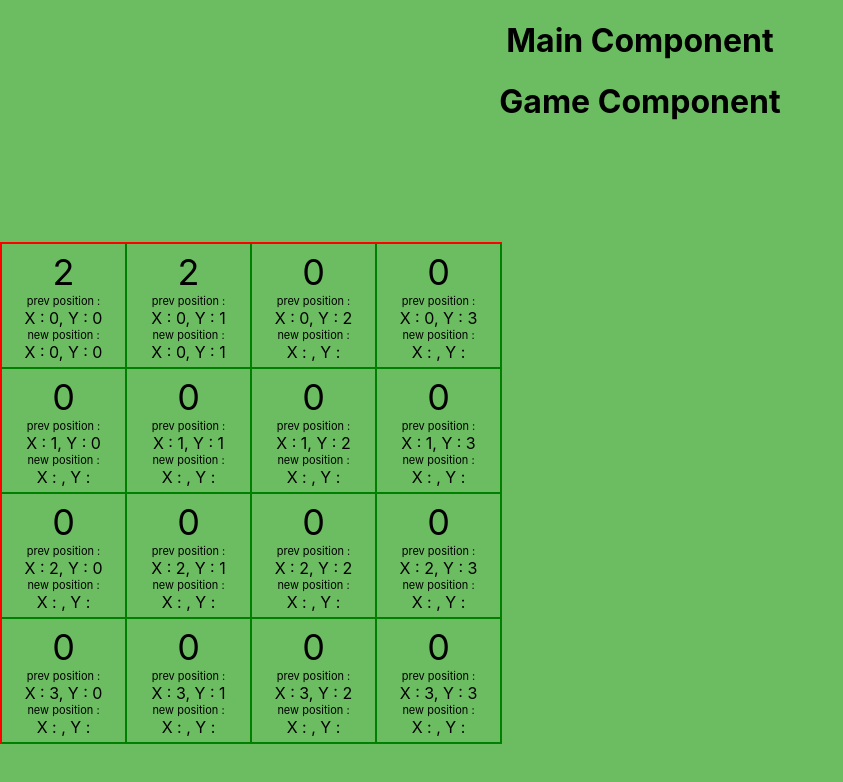
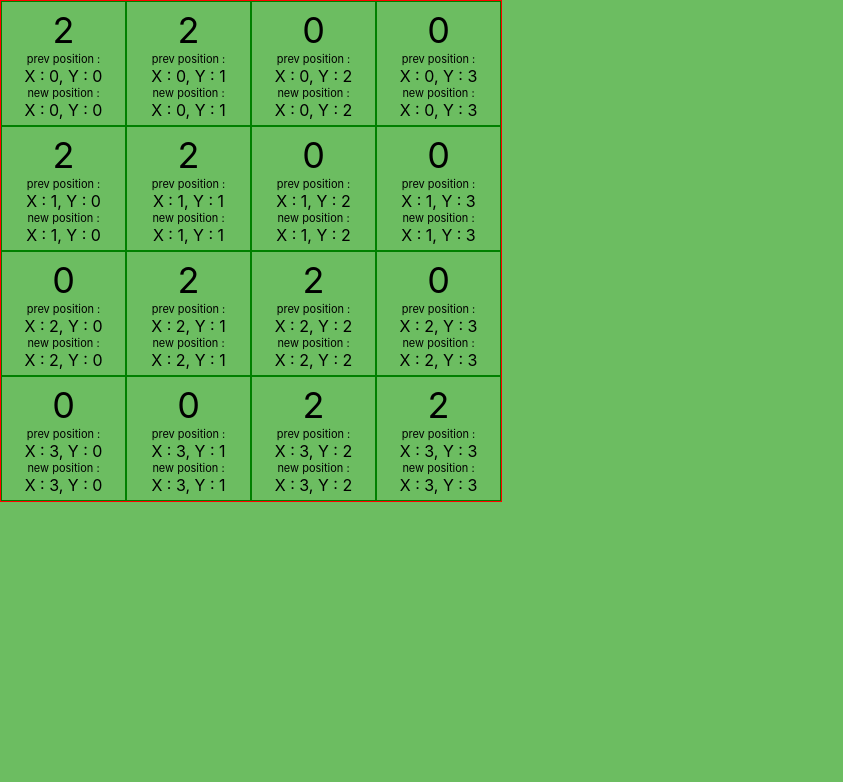
Before and after one commit to KrysOlechowski/go-app, a React (Create React App) app in the folder client/: page / in a window 1280 px wide. Shown: the top 782 px of the page, without its empty margins (0-843 px from the left). Built offline with nearby package versions, Linux system fonts and the light colour scheme; no server answers.

Commit message:
clean up

```diff
--- a/client/src/App.tsx
+++ b/client/src/App.tsx
@@ -6,7 +6,7 @@ import { Game } from "./components/game";
 function App() {
   return (
     <div className="App">
-      <Main />
+      {/* <Main /> */}
       <Game />
     </div>
   );
--- /dev/null
+++ b/client/src/components/game/blocks.tsx
@@ -0,0 +1,99 @@
+import React, { FC, useCallback, useEffect, useState } from "react";
+import { Block } from "./block";
+import styled from "styled-components/macro";
+import { moveBlocksToLeft } from "./logic";
+import * as _ from "lodash";
+
+type Props = {};
+
+export const Blocks: FC<Props> = () => {
+  const [grid, setGrid] = useState([
+    { position: 1, value: 0 },
+    { position: 2, value: 0 },
+    { position: 3, value: 0 },
+    { position: 4, value: 2 },
+    { position: 5, value: 0 },
+    { position: 6, value: 0 },
+    { position: 7, value: 0 },
+    { position: 8, value: 0 },
+    { position: 9, value: 0 },
+    { position: 10, value: 0 },
+    { position: 11, value: 0 },
+    { position: 12, value: 0 },
+    { position: 13, value: 0 },
+    { position: 14, value: 0 },
+    { position: 15, value: 0 },
+    { position: 16, value: 0 },
+  ]);
+
+  const rootGrid = {
+    ArrowUp: [1, 2, 3, 4],
+    ArrowRight: [4, 8, 12, 16],
+    ArrowDown: [13, 14, 15, 16],
+    ArrowLeft: [1, 5, 9, 13],
+  };
+
+  const onKeyPressed = useCallback(
+    (e: any) => {
+      const direction = e.key;
+      if (direction === "ArrowLeft") {
+        const newGrid = moveBlocksToLeft(grid);
+        console.log(newGrid);
+      }
+    },
+    [grid]
+  );
+
+  useEffect(() => {
+    document.addEventListener("keydown", onKeyPressed);
+    return () => {
+      document.removeEventListener("keydown", onKeyPressed);
+    };
+  }, [onKeyPressed]);
+
+  const handleMove = useCallback(
+    (e) => {
+      const direction = e.target.innerText;
+      if (direction === "Right") {
+        const newGrid = moveBlocksToLeft(grid);
+        console.log(newGrid);
+      }
+    },
+    [grid]
+  );
+
+  return (
+    <>
+      <div>
+        <BlocksWrapper>
+          <Block value={0} top={0} left={0} position={1} />
+          <Block value={0} top={0} left={125} position={2} />
+          <Block value={3} top={0} left={250} position={3} />
+          <Block value={4} top={0} left={375} position={4} />
+          <Block value={5} top={125} left={0} position={5} />
+          <Block value={6} top={125} left={125} position={6} />
+          <Block value={7} top={125} left={250} position={7} />
+          <Block value={8} top={125} left={375} position={8} />
+          <Block value={9} top={250} left={0} position={9} />
+          <Block value={10} top={250} left={125} position={10} />
+          <Block value={11} top={250} left={250} position={11} />
+          <Block value={12} top={250} left={375} position={12} />
+          <Block value={13} top={375} left={0} position={13} />
+          <Block value={14} top={375} left={125} position={14} />
+          <Block value={15} top={375} left={250} position={15} />
+          <Block value={16} top={375} left={375} position={16} />
+        </BlocksWrapper>
+      </div>
+      <div>
+        <button onClick={handleMove}>Right</button>
+      </div>
+    </>
+  );
+};
+
+const BlocksWrapper = styled.div`
+  position: relative;
+  border: 1px solid blue;
+  width: 500px;
+  height: 500px;
+`;
--- a/client/src/components/game/game.tsx
+++ b/client/src/components/game/game.tsx
@@ -3,6 +3,7 @@ import { combineBlocks, addRandomBlocks } from "../../logic/blocks-logic";
 import styled from "styled-components/macro";
 import * as _ from "lodash";
 import { v4 as uuidv4 } from "uuid";
+import { Blocks } from "./blocks";
 type Props = {};
 
 export const Game: FC<Props> = () => {
@@ -42,8 +43,8 @@ export const Game: FC<Props> = () => {
           y: 2,
         },
         newPosition: {
-          x: null,
-          y: null,
+          x: 0,
+          y: 2,
         },
       },
       {
@@ -54,34 +55,34 @@ export const Game: FC<Props> = () => {
           y: 3,
         },
         newPosition: {
-          x: null,
-          y: null,
+          x: 0,
+          y: 3,
         },
       },
     ],
     [
       {
-        value: 0,
+        value: 2,
         active: "old",
         position: {
           x: 1,
           y: 0,
         },
         newPosition: {
-          x: null,
-          y: null,
+          x: 1,
+          y: 0,
         },
       },
       {
-        value: 0,
+        value: 2,
         active: "old",
         position: {
           x: 1,
           y: 1,
         },
         newPosition: {
-          x: null,
-          y: null,
+          x: 1,
+          y: 1,
         },
       },
       {
@@ -92,8 +93,8 @@ export const Game: FC<Props> = () => {
           y: 2,
         },
         newPosition: {
-          x: null,
-          y: null,
+          x: 1,
+          y: 2,
         },
       },
       {
@@ -104,8 +105,8 @@ export const Game: FC<Props> = () => {
           y: 3,
         },
         newPosition: {
-          x: null,
-          y: null,
+          x: 1,
+          y: 3,
         },
       },
     ],
@@ -118,32 +119,32 @@ export const Game: FC<Props> = () => {
           y: 0,
         },
         newPosition: {
-          x: null,
-          y: null,
+          x: 2,
+          y: 0,
         },
       },
       {
-        value: 0,
+        value: 2,
         active: "old",
         position: {
           x: 2,
           y: 1,
         },
         newPosition: {
-          x: null,
-          y: null,
+          x: 2,
+          y: 1,
         },
       },
       {
-        value: 0,
+        value: 2,
         active: "old",
         position: {
           x: 2,
           y: 2,
         },
         newPosition: {
-          x: null,
-          y: null,
+          x: 2,
+          y: 2,
         },
       },
       {
@@ -154,8 +155,8 @@ export const Game: FC<Props> = () => {
           y: 3,
         },
         newPosition: {
-          x: null,
-          y: null,
+          x: 2,
+          y: 3,
         },
       },
     ],
@@ -168,8 +169,8 @@ export const Game: FC<Props> = () => {
           y: 0,
         },
         newPosition: {
-          x: null,
-          y: null,
+          x: 3,
+          y: 0,
         },
       },
       {
@@ -180,32 +181,32 @@ export const Game: FC<Props> = () => {
           y: 1,
         },
         newPosition: {
-          x: null,
-          y: null,
+          x: 3,
+          y: 1,
         },
       },
       {
-        value: 0,
+        value: 2,
         active: "old",
         position: {
           x: 3,
           y: 2,
         },
         newPosition: {
-          x: null,
-          y: null,
+          x: 3,
+          y: 2,
         },
       },
       {
-        value: 0,
+        value: 2,
         active: "old",
         position: {
           x: 3,
           y: 3,
         },
         newPosition: {
-          x: null,
-          y: null,
+          x: 3,
+          y: 3,
         },
       },
     ],
@@ -218,8 +219,8 @@ export const Game: FC<Props> = () => {
           .then((grid: any) => {
             console.log("we have a move + grid :");
             console.log(grid);
-            // const withRandom = addRandomBlocks(grid);
-            const withRandom = grid;
+            const withRandom = addRandomBlocks(grid);
+            // const withRandom = grid;
             setGameGrid(withRandom);
             setIsLoading(false);
           })
@@ -230,7 +231,7 @@ export const Game: FC<Props> = () => {
       }
       setIsLoading(true);
     },
-    [gameGrid, combineBlocks, isLoading, addRandomBlocks]
+    [gameGrid, isLoading]
   );
 
   useEffect(() => {
@@ -248,16 +249,16 @@ export const Game: FC<Props> = () => {
   }, [onKeyPressed]);
 
   return (
-    <>
-      <h1 onClick={() => console.log(gameGrid)}>Game Component</h1>
-      <div style={{ height: "100px" }}>
-        <h1>{isLoading ? "Loading..." : ""}</h1>
-      </div>
+    <div style={{ display: "flex" }}>
+      {/* <div style={{ width: "50%" }}>
+        <Blocks />
+      </div> */}
+
       <div style={{ border: "1px solid red", width: "500px", height: "500px" }}>
         {gameGrid.map((row, i) => {
           return (
             <Row key={uuidv4()}>
-              {row.map((el, i) => {
+              {row.map((el: any, i: number) => {
                 return (
                   <Block key={uuidv4()} active={el.active}>
                     <div className="value">{el.value}</div>
@@ -276,7 +277,7 @@ export const Game: FC<Props> = () => {
           );
         })}
       </div>
-    </>
+    </div>
   );
 };
 
--- a/client/src/logic/blocks-logic.ts
+++ b/client/src/logic/blocks-logic.ts
@@ -1,4 +1,7 @@
 import * as _ from "lodash";
+//make grid
+//1 set prev position
+//2 combine blocks
 
 export const combineBlocks = (key: string, gameGrid: any) => {
   const prevGrid = _.cloneDeep(gameGrid);
@@ -7,6 +10,8 @@ export const combineBlocks = (key: string, gameGrid: any) => {
   return new Promise((resolve, reject) => {
     setTimeout(() => {
       currGrid = setPrevPositions(currGrid);
+      // console.log("currGrid after setPrevPositions :");
+      // console.log(currGrid);
       if (key === "ArrowRight") {
         grid = moveWholeBlocksToRight(currGrid);
         console.log("right");
@@ -72,16 +77,16 @@ const moveBlocksDown = (gameGrid: any) => {
 };
 
 const setPrevPositions = (gameGrid: any) => {
-  const copiedGrid: any = _.cloneDeep(gameGrid);
+  const grid: any = _.cloneDeep(gameGrid);
   for (let i = 0; i < 4; i++) {
     for (let j = 0; j < 4; j++) {
-      if (copiedGrid[i][j].value > 0) {
-        copiedGrid[i][j].position.x = copiedGrid[i][j].newPosition.x;
-        copiedGrid[i][j].position.y = copiedGrid[i][j].newPosition.y;
+      if (grid[i][j].value > 0) {
+        grid[i][j].position.x = grid[i][j].newPosition.x;
+        grid[i][j].position.y = grid[i][j].newPosition.y;
       }
     }
   }
-  return copiedGrid;
+  return grid;
 };
 
 const setNewPositions = (grid: any) => {
@@ -103,7 +108,7 @@ export const moveWholeBlocksToRight = (grid: any) => {
   const copiedGrid: any = _.cloneDeep(grid);
   let newWholeArray = [];
   for (let k = 0; k < 4; k++) {
-    for (let i = copiedGrid.length - 1; i >= 0; i--) {
+    for (let i = copiedGrid.length - 1; i > 0; i--) {
       copiedGrid[k][i].active = "old";
       for (let j = i - 1; j >= 0; j--) {
         // console.log("k : " + k + ", i : " + i + ", j : " + j);
@@ -119,8 +124,8 @@ export const moveWholeBlocksToRight = (grid: any) => {
             copiedGrid[k][i].active = "combined";
             copiedGrid[k][j].value = 0;
 
-            copiedGrid[k][i].position.x = k;
-            copiedGrid[k][i].position.y = i;
+            copiedGrid[k][j].position.x = k;
+            copiedGrid[k][j].position.y = i + "l";
             break;
           }
         }
@@ -217,6 +222,14 @@ export const addRandomBlocks = (grid: any) => {
   grid[randomEmptyBlock.row][randomEmptyBlock.index] = {
     value: 2,
     active: "new",
+    position: {
+      x: randomEmptyBlock.row,
+      y: randomEmptyBlock.index,
+    },
+    newPosition: {
+      x: randomEmptyBlock.row,
+      y: randomEmptyBlock.index,
+    },
   };
 
   return grid;
```
Also changed, not shown: client/src/components/game/block.tsx (added, +56 -0 lines), client/src/components/game/logic.ts (added, +9 -0 lines), 1 other file (tests, documents, lock files or other folders).
